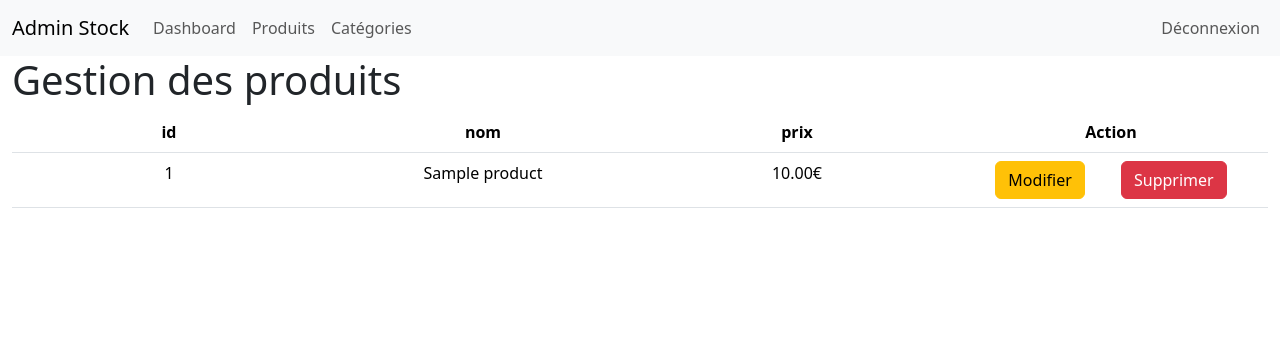
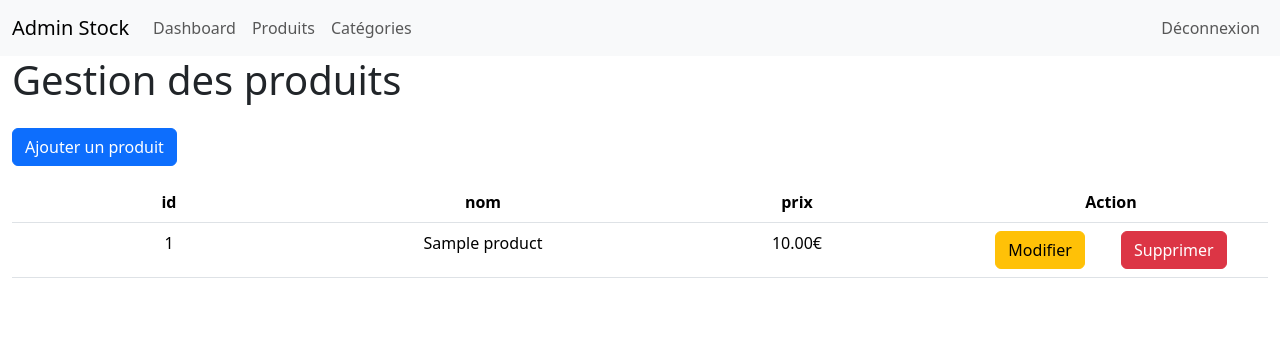
Before and after one commit to 9e-Docteur/webdev2-stock2027, a PHP site: page /admin/products.php in a window 1280 px wide. Shown: the top 356 px of the page. Run offline with PHP 8.4, Linux system fonts and the light colour scheme; the visitor is signed in with stand-in values (Sample User, id 1); tables that the repository leaves empty hold one stand-in row (values such as "Sample post").

Commit message:
addProduct V1

```diff
--- a/admin/products.php
+++ b/admin/products.php
@@ -20,13 +20,17 @@
         <?php
             $products = fetchAll($bdd, "SELECT * FROM products");
         ?>
+        <a href="addProduct.php" class="btn btn-primary my-3">Ajouter un produit</a>
         <table class="table table-hover">
+            <thead>
                 <tr>
                     <th class="col-3 text-center">id</th>
                     <th class="col-3 text-center">nom</th>
                     <th class="col-3 text-center">prix</th>
                     <th class="col-3 text-center">Action</th>
                 </tr>
+            </thead>
+            <tbody>
                 <?php foreach($products as $product) : ?>
                     <tr>
                         <td class="text-center"><?= $product['id'] ?></td>
@@ -38,6 +42,7 @@
                         </td>
                     </tr>
                 <?php endforeach; ?>
+            </tbody>
         </table>
     </div>
 </body>
```
Also changed, not shown: admin/addProduct.php (added). Lines whose indentation alone changed are shown as unchanged.
